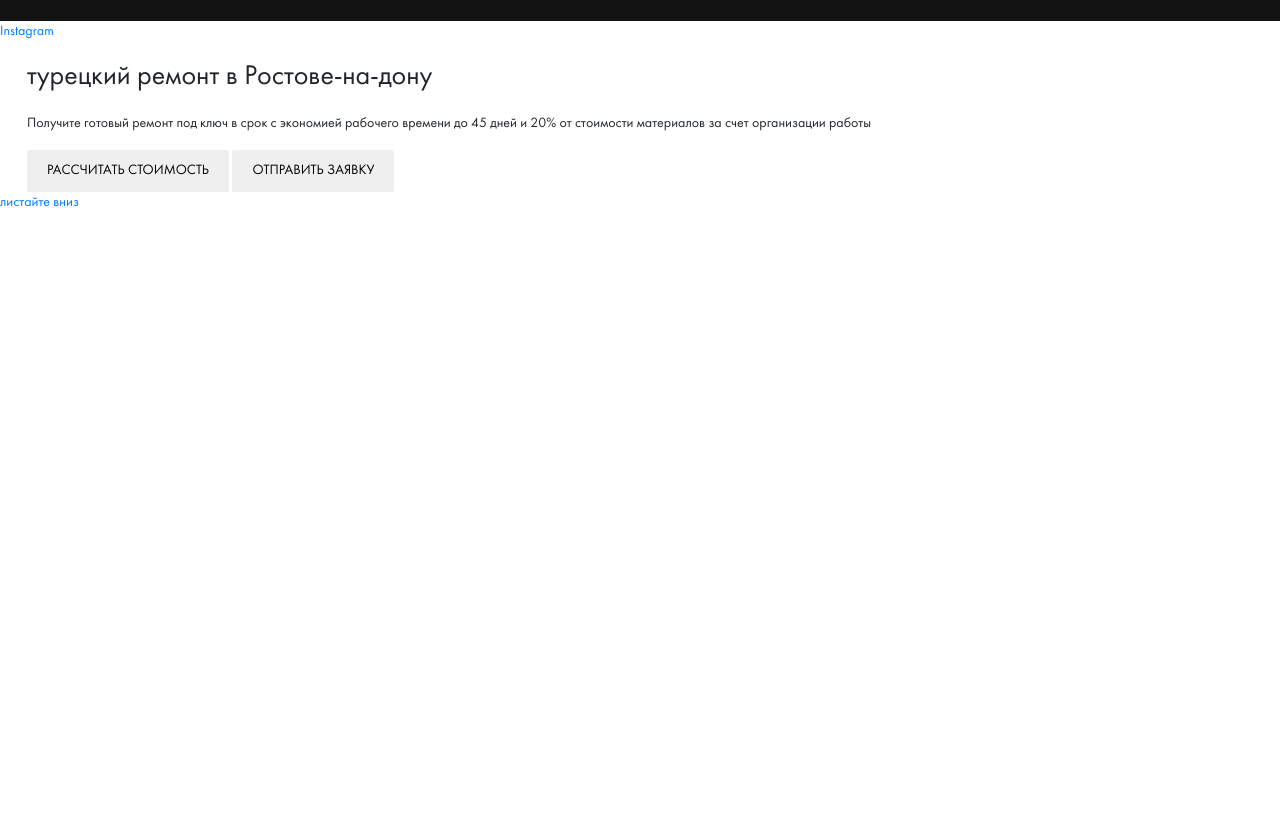
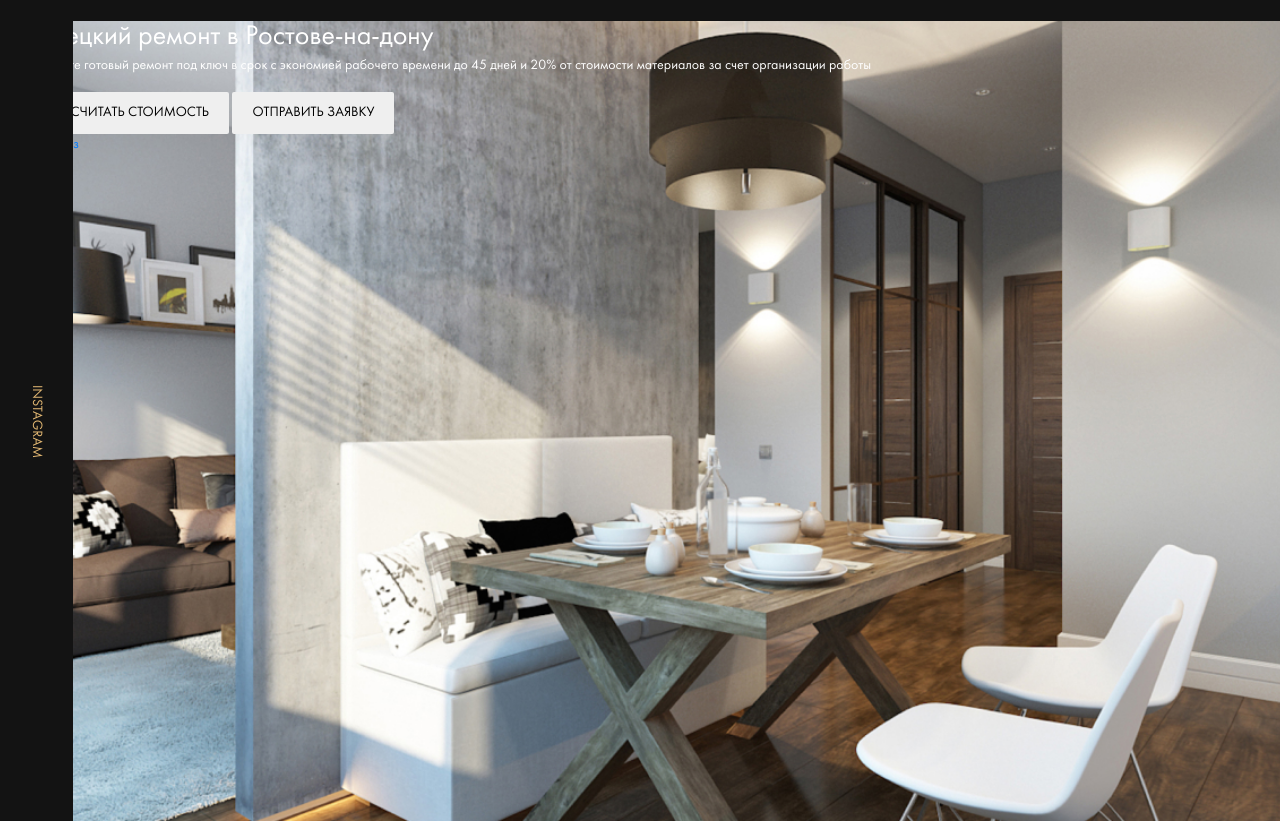
Before and after one commit to VPfront/VPfront.github.io, a website: page index.html in a window 1280 px wide. Shown: the part 69-890 px from the top of the page. Before the commit the page ends 800 px from the top, so only its background shows below. Drawn offline with nearby package versions, Linux system fonts and the light colour scheme; files whose address does not match are found by name.

Commit message:
feat: add instagram button

```diff
--- a/SASS/style.sass
+++ b/SASS/style.sass
@@ -4,6 +4,7 @@
 @import 'interface'
 @import 'grid'
 @import 'templates/_header'
+@import 'templates/_hero'
 body
     font-family: 'Futura Book', sans-serif
     font-size: 14px
--- /dev/null
+++ b/SASS/templates/_hero.sass
@@ -0,0 +1,23 @@
+.hero
+    position: relative
+    background: $dark url('../img/hero-bg.jpg')no-repeat center/cover
+    height: 100vh
+    color: $light
+    &__instagram
+        position: absolute
+        left: 0
+        top: 0
+        max-width: 80px
+        height: 100%
+    .instagram
+        display: flex
+        justify-content: center
+        align-items: center
+        background-color: $dark
+        &__link
+            text-transform: uppercase
+            text-decoration: none
+            color: $primary
+            transform: rotate(90deg)
+    .title
+        margin: 0
--- a/index.html
+++ b/index.html
@@ -29,10 +29,12 @@
         </header>
         <main>
             <section class="hero">
-                <a href="" herf="#" class="instagram hero__instagram">Instagram</a>
+                <div class="instagram hero__instagram">
+                    <a href="" herf="#" class="instagram__link">Instagram</a>
+                </div>
                 <div class="hero_content">
                     <div class="container">
-                        <h1 class="title hero__title">турецкий ремонт в Ростове-на-дону</h1>
+                        <h1 class="title hero__title">Турецкий ремонт в Ростове-на-дону</h1>
                         <p class="hero__text">Получите готовый ремонт под ключ в срок с экономией рабочего времени до 45 дней и 20% от стоимости материалов за счет организации работы</p>
                         <button class="button hero__button hero--primary">Рассчитать стоимость</button>
                         <button class="button hero__button hero--outlline">Отправить заявку</button>
```
Also changed, not shown: css/style.css, img/hero-bg.jpg (added).
